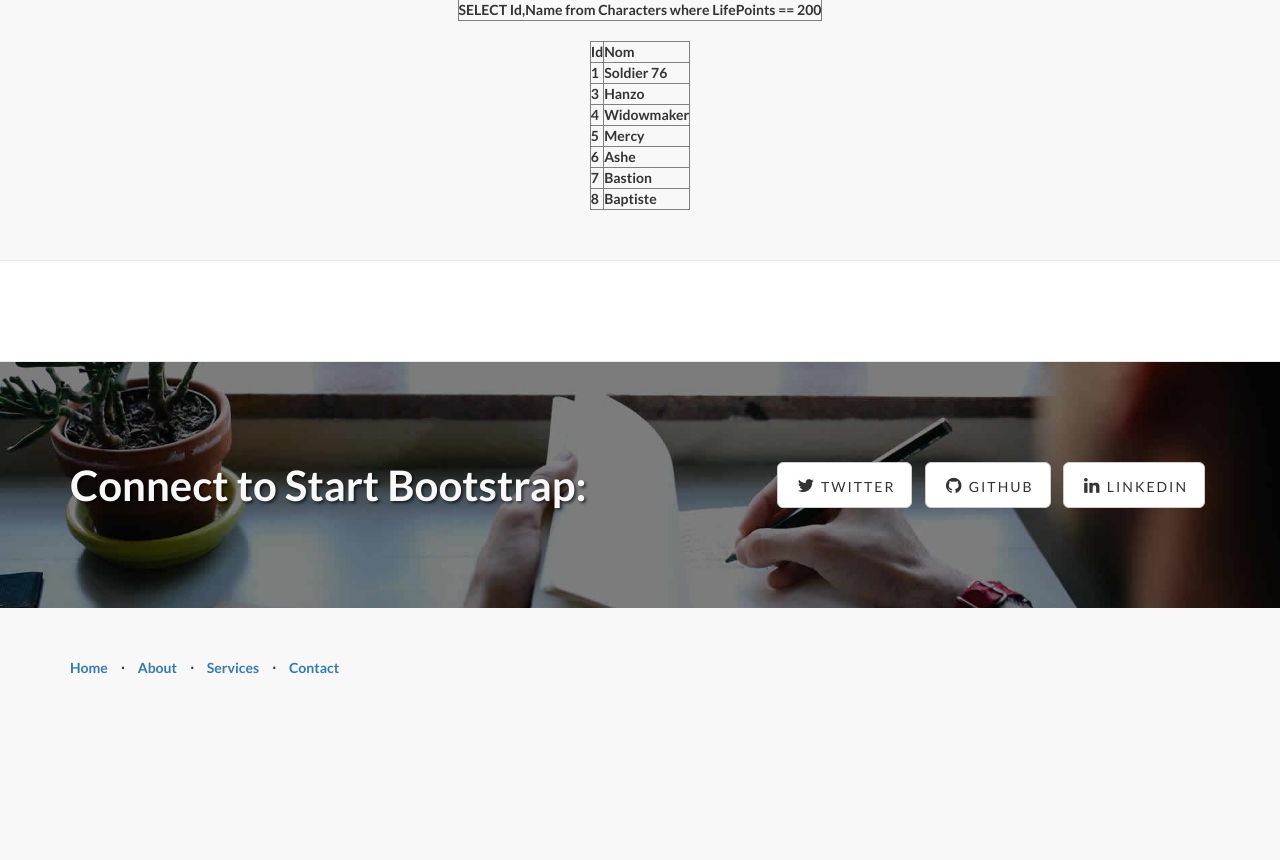
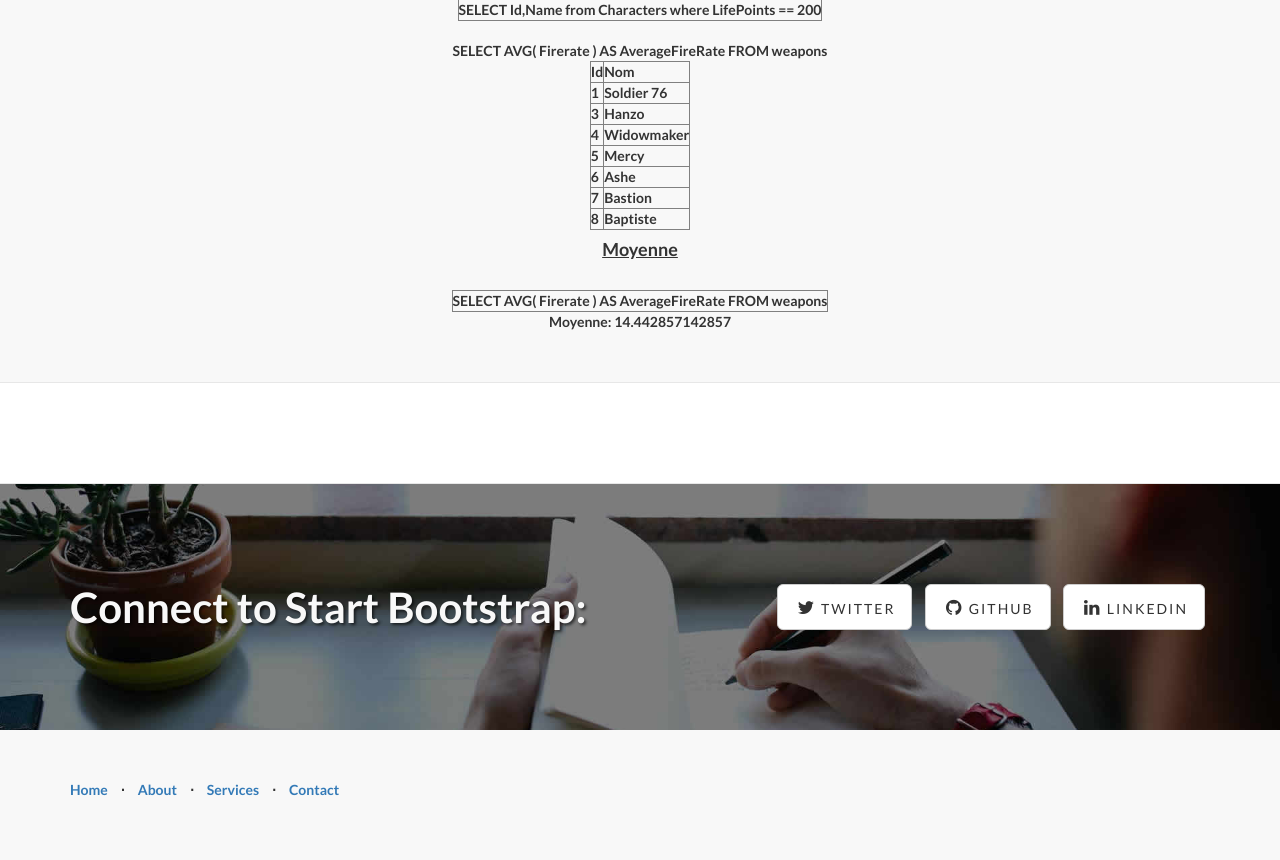
Before and after one commit to Limoelou/DSB-project, a PHP site: page /requests.php in a window 1280 px wide. Shown: the part 959-1819 px from the top of the page. Before the commit the page ends 1633 px from the top, so only its background shows below. Run offline with PHP 8.4, Linux system fonts and the light colour scheme; data comes from the database, SQL or seed files in the repository.

Commit message:
requests.php

```diff
--- a/requests.php
+++ b/requests.php
@@ -93,7 +93,7 @@
 
                     <div class="clearfix"></div>
                     <h2 class="section-heading">Requêtes</h2>
-                    <p class="lead">Voici plusieurs requêtes à la base de données. Selon les exemples qui nous ont été demandés: </p>
+                    <p class="lead">Voici plusieurs requêtes à la base de données. Une selection avec projection, éééé </p>
                     <h4 class="section-heading"><u>Selection avec projection</u></h4>
 
 
@@ -112,7 +112,8 @@
                     </tr>
 
 
-
+SELECT AVG( Firerate ) AS AverageFireRate
+FROM weapons
                     <?php
 
                     $result = $bdd->query("SELECT Id,Name from Characters where LifePoints = 200");
@@ -132,8 +133,20 @@
 
                     </table>
 
+                    <h4 class="section-heading"><u>Moyenne</u></h4>
+
+                    <table  border ="1" cellspacing="1" cellpadding="1"><tr><td><div align=center>SELECT AVG( Firerate ) AS AverageFireRate FROM weapons</div></td><tr></table>
+                    <?php
+
+                    $result = $bdd->query("SELECT AVG( Firerate ) AS AverageFireRate FROM weapons");
 
 
+                    $row = $result->fetch();
+
+
+                    echo("Moyenne: ".$row['AverageFireRate'])
+
+                    ?>
 
               </center>
 
```
